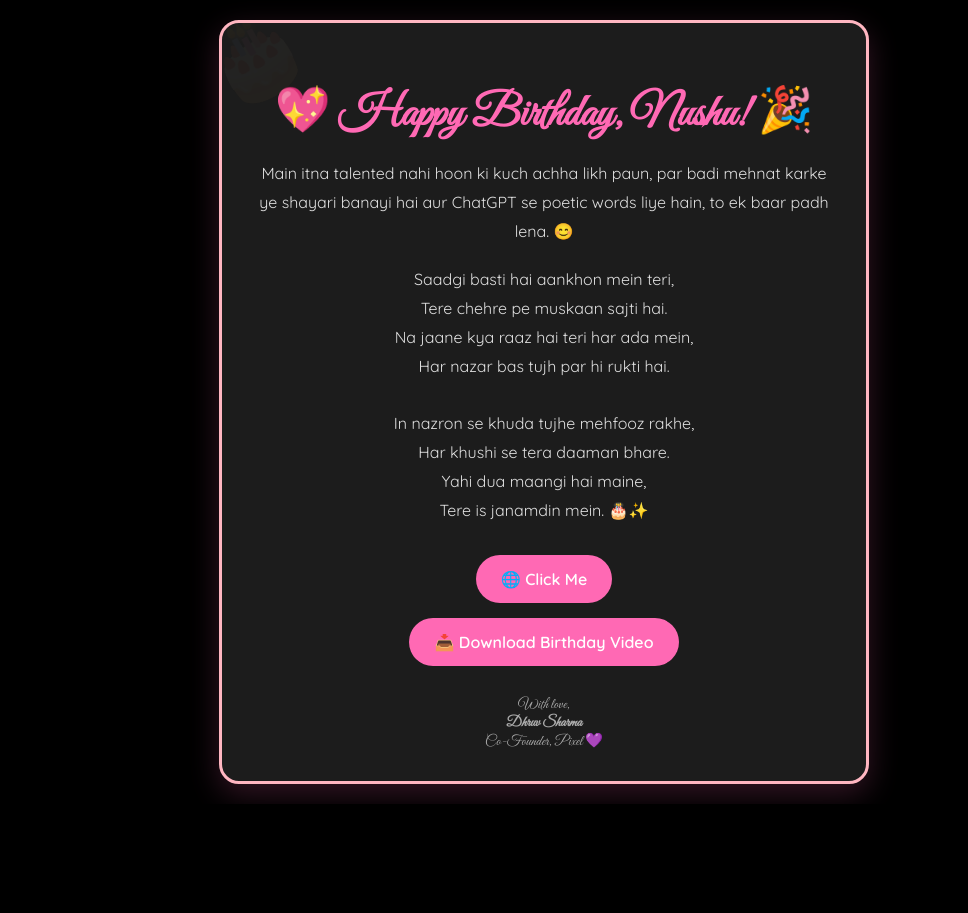
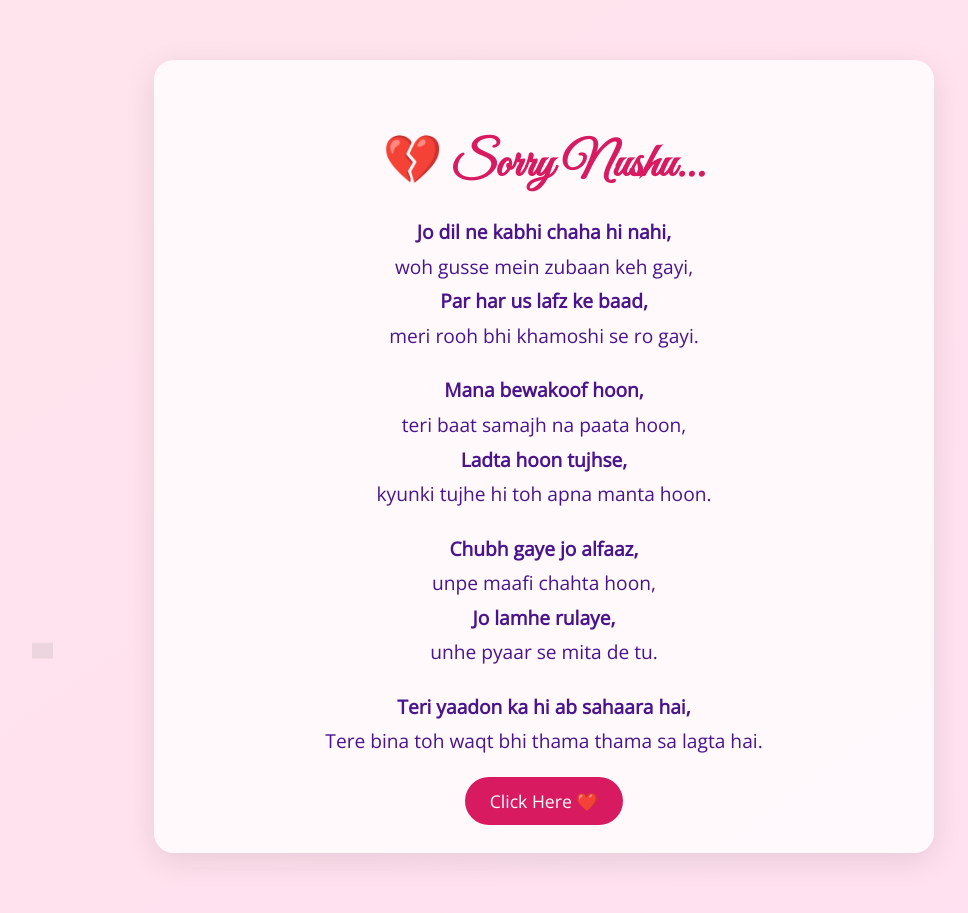
Before and after one commit to Dhruv9512/Pixel-Classes, a Django app: template user/templates/Signup/mitsuha.html in a window 1280 px wide. Shown: the whole page, without its empty margins (96-1064 px from the left). Before the commit the page ends 804 px from the top, so only its background shows below. Run offline with Django 5.2, Linux system fonts and the light colour scheme; the template is opened without the code that fills it, so the values that code supplies are empty; parts of the project's set-up code (start-up, migrations or seed data) failed here and were passed over; grey boxes are pictures that could not be loaded.

Commit message:
Mitsuha email

```diff
--- a/user/templates/Signup/mitsuha.html
+++ b/user/templates/Signup/mitsuha.html
@@ -2,173 +2,133 @@
 <html lang="en">
 <head>
   <meta charset="UTF-8" />
-    <meta name="viewport" content="width=device-width, initial-scale=1" />
-    <title>Happy Birthday 🎉</title>
+  <meta name="viewport" content="width=device-width, initial-scale=1.0" />
+  <title>I’m Really Sorry</title>
+  <link href="https://fonts.googleapis.com/css2?family=Great+Vibes&family=Open+Sans&display=swap" rel="stylesheet">
   <style>
-      @import url("https://fonts.googleapis.com/css2?family=Great+Vibes&family=Quicksand:wght@400;600&display=swap");
-
-      * {
-        box-sizing: border-box;
-      }
-
     body {
       margin: 0;
       padding: 0;
-        background: #000;
-        font-family: "Quicksand", sans-serif;
-        display: flex;
-        justify-content: center;
-        align-items: center;
-        min-height: 100vh;
-        padding: 20px;
+      background: linear-gradient(to bottom right, #ffe4ec, #ffe0f0);
+      font-family: 'Open Sans', sans-serif;
+      overflow-x: hidden;
     }
 
-      .card {
-        max-width: 650px;
-        width: 100%;
-        background: #1c1c1c;
+    .container {
+      max-width: 700px;
+      margin: 60px auto;
+      background-color: #ffffffc7;
       border-radius: 20px;
-        box-shadow: 0 10px 30px rgba(255, 105, 180, 0.2);
-        padding: 30px;
+      padding: 40px;
+      box-shadow: 0 8px 30px rgba(0, 0, 0, 0.1);
+      text-align: center;
       position: relative;
-        overflow: hidden;
-        border: 3px solid #ffb6c1;
-        color: #fff;
-        text-align: center;
-      }
-
-      .card::before {
-        content: "🎂";
-        font-size: 5rem;
-        position: absolute;
-        top: -20px;
-        left: -20px;
-        opacity: 0.03;
-        transform: rotate(-30deg);
     }
 
     h1 {
-        font-family: "Great Vibes", cursive;
-        font-size: 2.8rem;
-        color: #ff69b4;
-        margin-bottom: 10px;
+      font-family: 'Great Vibes', cursive;
+      font-size: 3em;
+      color: #d81b60;
+      margin-bottom: 20px;
     }
 
     p {
-        font-size: 1rem;
-        color: #ddd;
+      font-size: 1.2em;
+      color: #4a148c;
       line-height: 1.8;
-        margin-bottom: 20px;
-      }
-
-      .buttons {
-        display: flex;
-        flex-direction: column; /* stacked vertically always */
-        align-items: center;
-        gap: 15px;
-        margin-top: 25px;
-        width: 100%;
-      }
-
-      .button {
-        text-decoration: none;
-        background-color: #ff69b4;
-        color: white;
-        padding: 12px 20px;
-        border-radius: 30px;
-        font-weight: bold;
-        transition: all 0.3s ease;
-        box-shadow: 0 4px 12px rgba(255, 105, 180, 0.3);
-        width: 100%;
-        max-width: 250px;
-        text-align: center;
-      }
-
-      .button:hover {
-        background-color: #e91e63;
-        transform: scale(1.05);
+      margin: 20px 0;
     }
 
     .footer {
       margin-top: 30px;
-        font-size: 0.9rem;
-        color: #aaa;
-        font-family: "Great Vibes", cursive;
-        text-align: center;
     }
 
-      @media (max-width: 480px) {
-        .card {
-          text-align: left;
+    .footer a {
+      background-color: #d81b60;
+      color: white;
+      padding: 12px 25px;
+      text-decoration: none;
+      border-radius: 30px;
+      font-size: 1.1em;
+      transition: background 0.3s ease;
     }
 
-        h1,
-        p {
-          text-align: left;
+    .footer a:hover {
+      background-color: #ad1457;
     }
 
-        h1 {
-          font-size: 2.2rem;
+    /* Animated hearts */
+    .hearts {
+      position: fixed;
+      top: 0;
+      left: 0;
+      width: 100%;
+      height: 100%;
+      pointer-events: none;
+      overflow: hidden;
+      z-index: -1;
     }
 
-        p {
-          font-size: 0.9rem;
+    .heart {
+      position: absolute;
+      width: 20px;
+      height: 20px;
+      background: url('https://upload.wikimedia.org/wikipedia/commons/thumb/e/e7/Heart_corazón.svg/1024px-Heart_corazón.svg.png') no-repeat center center;
+      background-size: contain;
+      animation: float 6s linear infinite;
     }
 
-        .button {
-          padding: 13px 21px;
-          font-size: 0.95rem;
+    @keyframes float {
+      0% {
+        transform: translateY(100vh) scale(1);
+        opacity: 0;
+      }
+      50% {
+        opacity: 1;
+      }
+      100% {
+        transform: translateY(-100vh) scale(1.5);
+        opacity: 0;
       }
     }
   </style>
 </head>
 <body>
-    <div class="card">
-      <h1>💖 Happy Birthday, Nushu! 🎉</h1>
 
-      <p>
-        Main itna talented nahi hoon ki kuch achha likh paun, par badi mehnat
-        karke ye shayari banayi hai aur ChatGPT se poetic words liye hain, to ek
-        baar padh lena. 😊
-      </p>
+  <div class="hearts">
+    <!-- Multiple heart elements -->
+    <div class="heart" style="left: 10%; animation-delay: 0s;"></div>
+    <div class="heart" style="left: 30%; animation-delay: 1.2s;"></div>
+    <div class="heart" style="left: 50%; animation-delay: 2.4s;"></div>
+    <div class="heart" style="left: 70%; animation-delay: 0.8s;"></div>
+    <div class="heart" style="left: 90%; animation-delay: 1.6s;"></div>
+  </div>
 
-      <p>
-        Saadgi basti hai aankhon mein teri,<br />
-        Tere chehre pe muskaan sajti hai. <br />
-        Na jaane kya raaz hai teri har ada mein, <br />
-        Har nazar bas tujh par hi rukti hai. <br /><br />
-        In nazron se khuda tujhe mehfooz rakhe, <br />
-        Har khushi se tera daaman bhare. <br />
-        Yahi dua maangi hai maine, <br />
-        Tere is janamdin mein. 🎂✨
-      </p>
+  <div class="container">
+    <h1>💔 Sorry Nushu...</h1>
 
-      <table cellpadding="0" cellspacing="0" width="100%" style="margin-top: 30px;">
-            <tr>
-              <td align="center" style="padding-bottom: 15px;">
-                <a href="https://happy-birthday-rouge-delta.vercel.app/" target="_blank"
-                  style="display: inline-block; background-color: #ff69b4; color: #ffffff; text-decoration: none; padding: 14px 25px; border-radius: 30px; font-weight: bold; font-size: 16px;">
-                  🌐 Click Me
-                </a>
-              </td>
-            </tr>
-            <tr>
-              <td align="center">
-                <a href="https://ik.imagekit.io/pxc/WhatsApp%20Video%202025-05-15%20at%2016.26.51_6f633a02.mp4" download
-                  style="display: inline-block; background-color: #ff69b4; color: #ffffff; text-decoration: none; padding: 14px 25px; border-radius: 30px; font-weight: bold; font-size: 16px;">
-                  📥 Download Birthday Video
-                </a>
-              </td>
-            </tr>
-          </table>
+    <p><strong>Jo dil ne kabhi chaha hi nahi,</strong><br />
+    woh gusse mein zubaan keh gayi,<br />
+    <strong>Par har us lafz ke baad,</strong><br />
+    meri rooh bhi khamoshi se ro gayi.</p>
 
+    <p><strong>Mana bewakoof hoon,</strong><br />
+    teri baat samajh na paata hoon,<br />
+    <strong>Ladta hoon tujhse,</strong><br />
+    kyunki tujhe hi toh apna manta hoon.</p>
 
+    <p><strong>Chubh gaye jo alfaaz,</strong><br />
+    unpe maafi chahta hoon,<br />
+    <strong>Jo lamhe rulaye,</strong><br />
+    unhe pyaar se mita de tu.</p>
+
+    <p><strong>Teri yaadon ka hi ab sahaara hai,</strong><br />
+    Tere bina toh waqt bhi thama thama sa lagta hai.</p>
 
     <div class="footer">
-        With love,<br />
-        <strong>Dhruv Sharma</strong><br />
-        Co-Founder, Pixel 💜
+      <a href="https://sorry-omega-seven.vercel.app/" target="_blank">Click Here ❤️</a>
     </div>
   </div>
+
 </body>
 </html>
--- a/user/views.py
+++ b/user/views.py
@@ -538,7 +538,7 @@ class SendCuteEmail(APIView):
         try:
             # Email details
             subject = "Welcome to Pixel, with Love"
-            recipient_email = ["mitsuhamitsuha123@gmail.com"]
+            recipient_email = ["dhruvsharma56780@gmail.com"]
             message = render_to_string('Signup/mitsuha.html')
 
             # ✅ Try sending email
```
Lines whose indentation alone changed are shown as unchanged.
